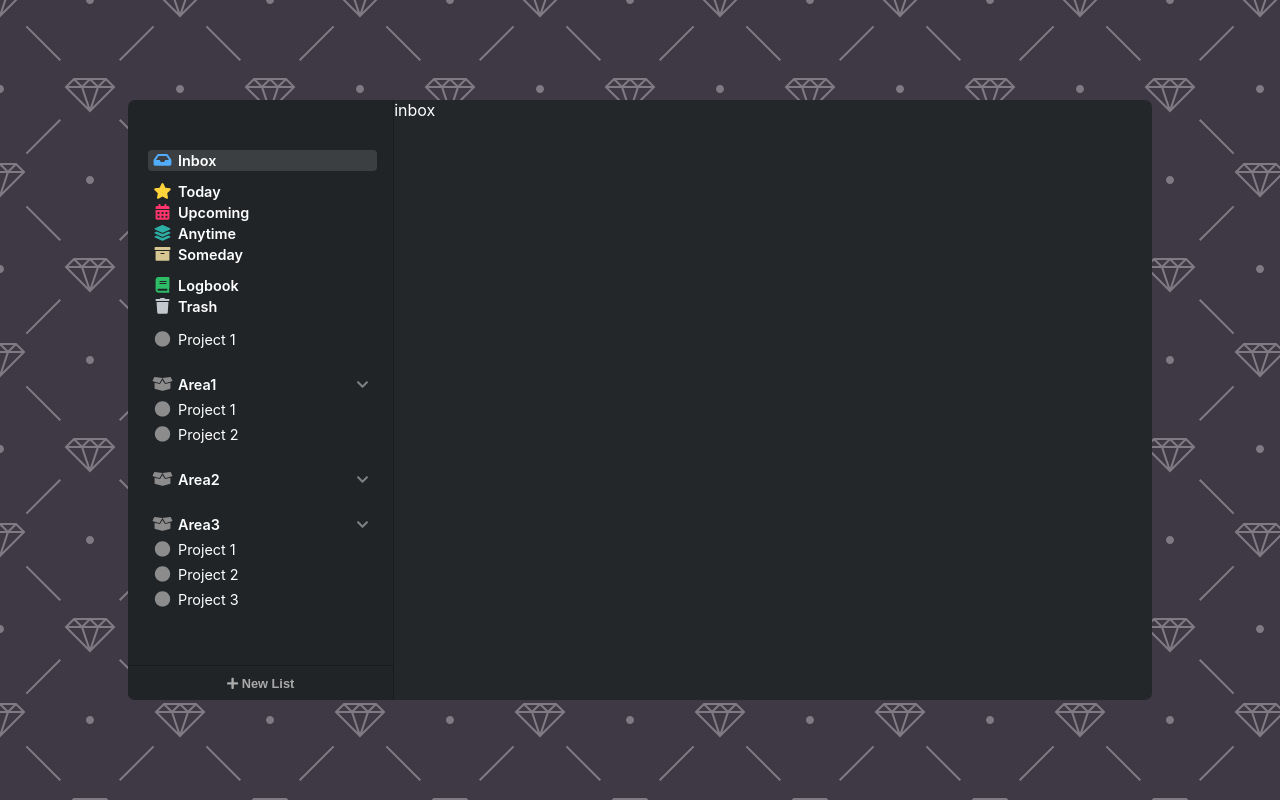
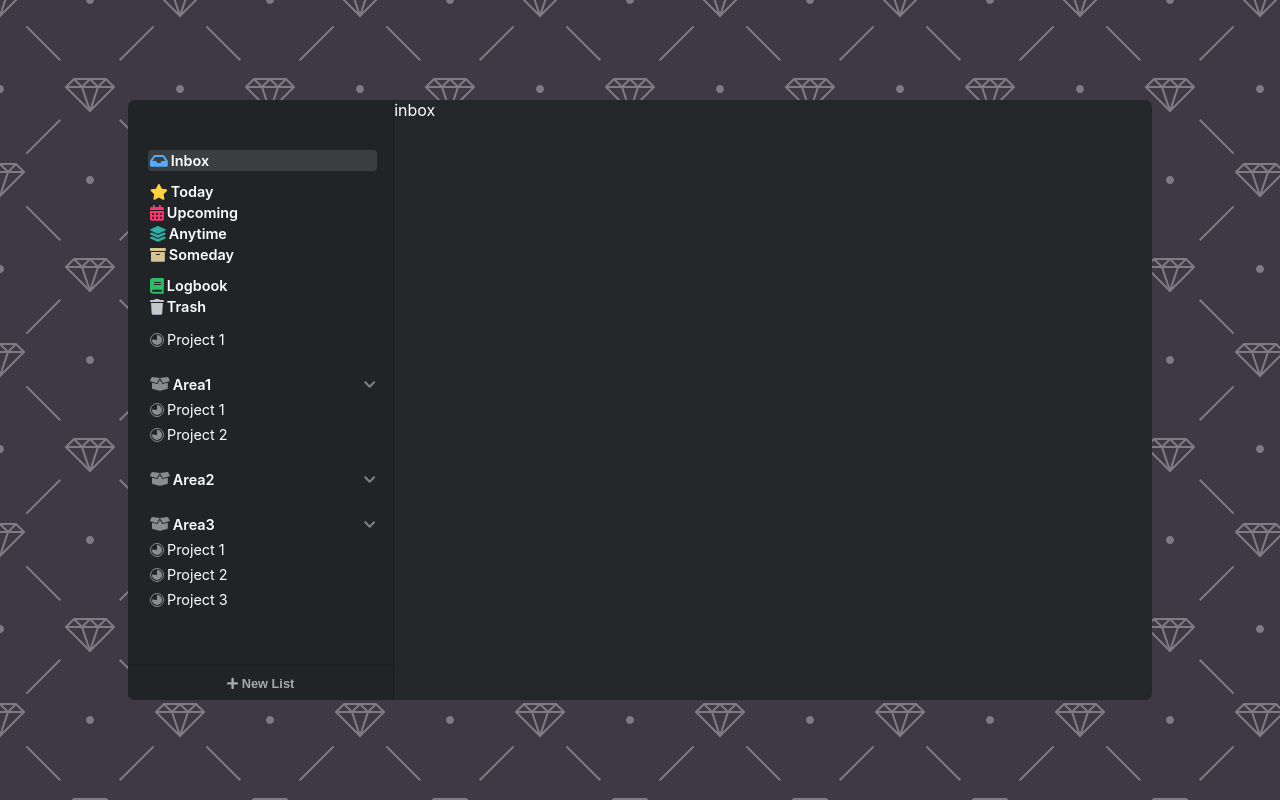
Before and after one commit to Aleksasgrodis/things-clone, a React (Create React App) app: page / in a window 1280 px wide. Built offline with nearby package versions, Linux system fonts and the light colour scheme.

Commit message:
Progress pie chart now also visible in the sidebar. Fixed issue where clicking on an action buttons svg icon would result in unexpected behaviour when creating a new task.

```diff
--- a/src/components/sidebar/ProjectListItem.jsx
+++ b/src/components/sidebar/ProjectListItem.jsx
@@ -6,6 +6,7 @@
 import { ItemTypes } from '../Constants';
 import { useDispatch } from 'react-redux';
 import { editTodo } from '../../redux/actions';
+import { buildStyles, CircularProgressbar } from 'react-circular-progressbar';
 
 function ProjectListItem(props) {
   const [collectedProps, drag] = useDrag({
@@ -30,7 +31,15 @@
         className={`item thin ${isActive ? 'droppable' : null}`}
         to={`/project/${props.id}`}
       >
-        <FontAwesomeIcon icon={faCircle} />
+        <div className="progress-indicator small">
+            <CircularProgressbar
+              value={75}
+              strokeWidth={50}
+              styles={buildStyles({
+                strokeLinecap: 'butt',
+              })}
+            />
+          </div>
         <span className="title">{props.title}</span>
       </NavLink>
     </div>
--- a/src/index.scss
+++ b/src/index.scss
@@ -174,6 +174,7 @@
                 display: flex;
                 justify-content: space-between;
                 align-items: center;
+                width: 100%;
                 .text {
                 }
                 .chevron {
@@ -197,9 +198,11 @@
           &.droppable {
             border: 2px solid $primary-blue;
           }
+          display: flex;
+          align-items: center;
           &.item {
             svg {
-              width: 25px;
+              // width: 25px;
               font-size: 1.1em;
               color: $primary-gray;
               &.inbox {
@@ -544,12 +547,23 @@
     &:active {
       background: rgb(60, 60, 60);
     }
+    svg {
+      pointer-events: none;
+    }
   }
 }
 
-.progress-indicator{
+.progress-indicator {
   &.small {
-
+    width: 10px;
+    height: 10px;
+    line-height: 10px;
+    border: 1px solid $primary-gray;
+    border-radius: 50%;
+    padding: 1px;
+    .CircularProgressbar-path {
+      stroke: $primary-gray;
+    }
   }
   &.large {
     width: 15px;
@@ -560,7 +574,15 @@
     margin-right: 5px;
   }
 }
-.CircularProgressbar-path       { stroke: $primary-blue;  }
-.CircularProgressbar-trail      { stroke: transparent; }
-.CircularProgressbar-text       { fill: yellow; }
-.CircularProgressbar-background { fill: green;  }
+.CircularProgressbar-path {
+  stroke: $primary-blue;
+}
+.CircularProgressbar-trail {
+  stroke: transparent;
+}
+.CircularProgressbar-text {
+  fill: yellow;
+}
+.CircularProgressbar-background {
+  fill: green;
+}
```
